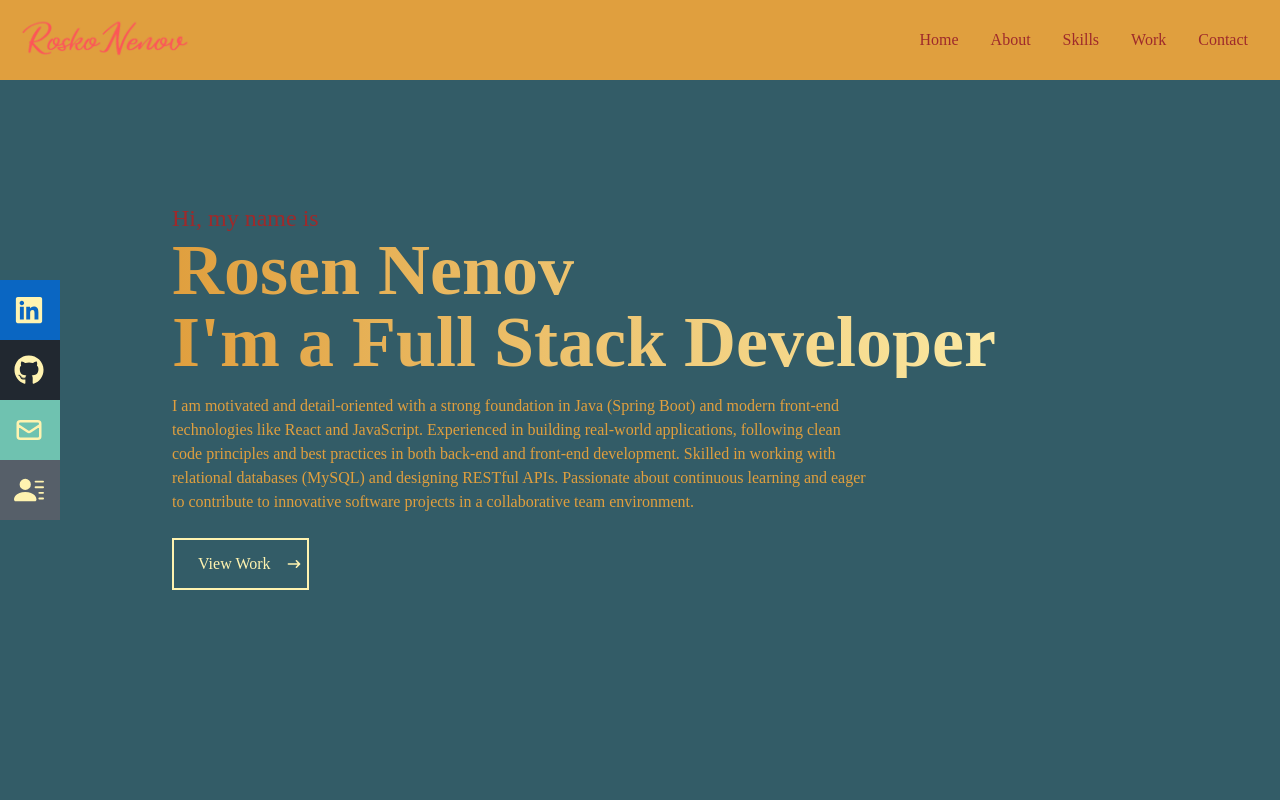
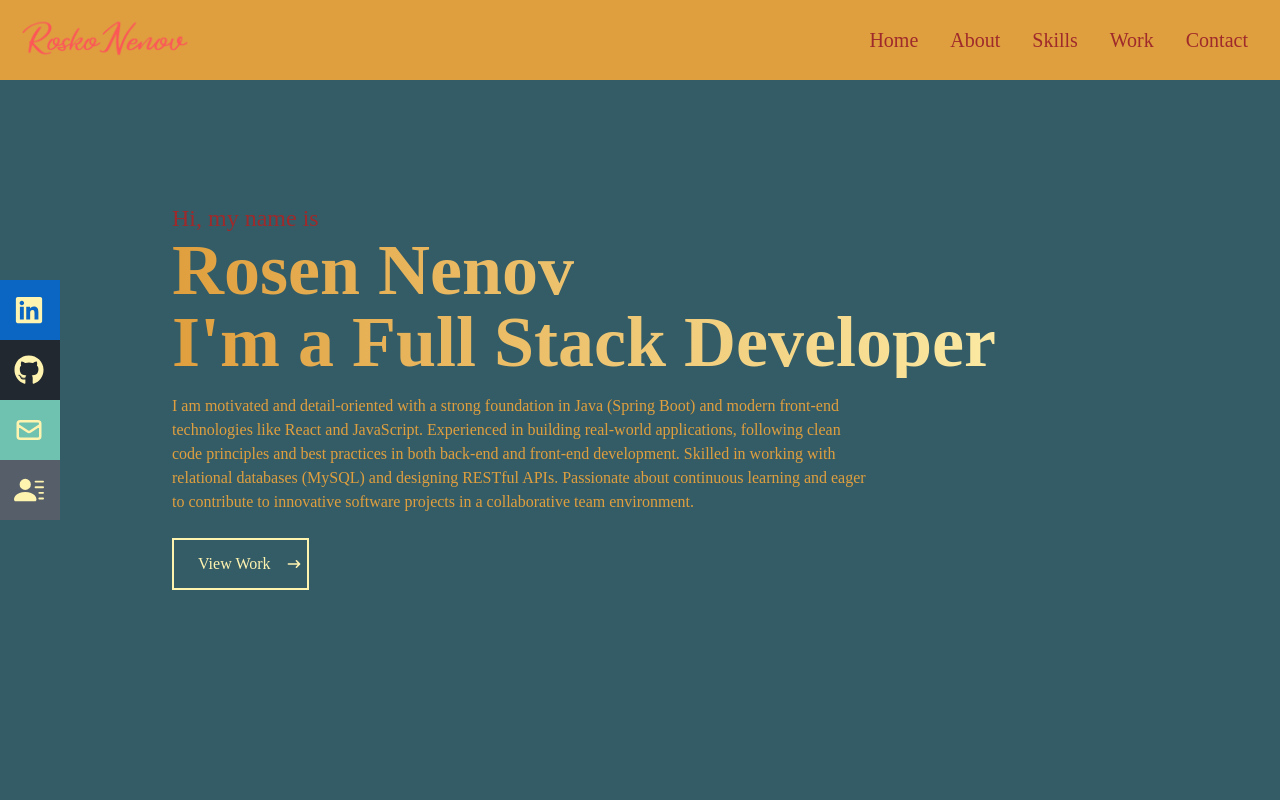
Before and after one commit to roskonenov/portfolio-web-site, a React (Vite) app: page / in a window 1280 px wide. Shown: the top 800 px of the page. Built offline with nearby package versions, Linux system fonts and the light colour scheme; a web font is replaced by a local one.

Commit message:
navigation styling

```diff
--- a/src/components/Navbar.jsx
+++ b/src/components/navbar/Navbar.jsx
@@ -2,11 +2,12 @@ import React, { useState } from 'react';
 import { FaBars, FaTimes, FaGithub, FaLinkedin } from 'react-icons/fa'
 import { HiOutlineMail } from 'react-icons/hi';
 import { BsFillPersonLinesFill } from 'react-icons/bs';
-import Logo from '../assets/logo.png';
-import {Link} from 'react-scroll';
+import Logo from '../../assets/logo.png';
+import { Link } from 'react-scroll';
+import { navLinks } from '../../constant/constant.js'
 
 const Navbar = () => {
-    const [ nav, setNav ] = useState(false);
+    const [nav, setNav] = useState(false);
     const handleClick = () => setNav(!nav);
 
     return (
@@ -17,31 +18,12 @@ const Navbar = () => {
 
             {/* Menu */}
             <ul className='hidden md:flex'>
-                <li className='navbar-link'>
-                    <Link to='home' smooth={true} duration={500} >
-                    Home
+                {navLinks.map(navLink =>
+                    <li key={navLink.id} className='navbar-link'>
+                        <Link to={navLink.url} smooth={true} duration={500} >
+                            <p className='nav__link'>{navLink.label}</p>
                         </Link>
-                </li>
-                <li className='navbar-link'>
-                    <Link to='about' smooth={true} duration={500} >
-                    About
-                    </Link>
-                </li>
-                <li className='navbar-link'>
-                    <Link to='skills' smooth={true} duration={500} >
-                    Skills
-                    </Link>
-                </li>
-                <li className='navbar-link'>
-                    <Link to='work' smooth={true} duration={500} >
-                    Work
-                    </Link>
-                </li>
-                <li className='navbar-link'>
-                    <Link to='contact' smooth={true} duration={500} >
-                    Contact
-                    </Link>
-                </li>
+                    </li>)}
             </ul>
 
             {/* Hamburger */}
@@ -83,22 +65,22 @@ const Navbar = () => {
                 <ul>
                     <li className='w-[160px] h-[60px] flex justify-between items-center ml-[-100px] hover:ml-[-10px] duration-300 bg-[#0a66c2]'>
                         <a className='flex justify-between items-center w-full text-[#fff3b0]' href="https://www.linkedin.com/in/rosen-nenov-2ab7262b6/" target='_blank'>
-                        LinkedIn <FaLinkedin size={30}/>
+                            LinkedIn <FaLinkedin size={30} />
                         </a>
                     </li>
                     <li className='w-[160px] h-[60px] flex justify-between items-center ml-[-100px] hover:ml-[-10px] duration-300 bg-[#212830]'>
                         <a className='flex justify-between items-center w-full text-[#fff3b0]' href="https://github.com/roskonenov" target='_blank'>
-                        GitHub <FaGithub size={30}/>
+                            GitHub <FaGithub size={30} />
                         </a>
                     </li>
                     <li className='w-[160px] h-[60px] flex justify-between items-center ml-[-100px] hover:ml-[-10px] duration-300 bg-[#6fc2b0]'>
                         <Link to='contact' smooth={true} duration={500} className='flex justify-between items-center w-full text-[#fff3b0]' href="/">
-                        Email <HiOutlineMail size={30}/>
+                            Email <HiOutlineMail size={30} />
                         </Link>
                     </li>
                     <li className='w-[160px] h-[60px] flex justify-between items-center ml-[-100px] hover:ml-[-10px] duration-300 bg-[#565f69]'>
                         <a className='flex justify-between items-center w-full text-[#fff3b0]' href="https://drive.google.com/file/d/1mxefq8kM4MUeGtaQ1gGH_1TYIfqX9UwG/view?usp=sharing" target='_blank'>
-                        Resume <BsFillPersonLinesFill size={30}/>
+                            Resume <BsFillPersonLinesFill size={30} />
                         </a>
                     </li>
                 </ul>
--- a/src/components/Skills.jsx
+++ b/src/components/skills/Skills.jsx
@@ -1,5 +1,5 @@
 import React from 'react';
-import { skillCardsData } from '../data/Data.js'
+import { skillCardsData } from '../../data/Data.js'
 import SkillCard from './SkillCard.jsx';
 
 const Skills = () => {
--- a/src/components/Work.jsx
+++ b/src/components/work/Work.jsx
@@ -1,5 +1,5 @@
 import React from 'react';
-import { projectInfo } from '../data/Data.js'
+import { projectInfo } from '../../data/Data.js'
 import ProjectCard from './ProjectCard.jsx';
 
 
--- /dev/null
+++ b/src/constant/constant.js
@@ -0,0 +1,27 @@
+export const navLinks = [
+    {
+        id: 1,
+        url: 'home',
+        label: 'Home'
+    },
+    {
+        id: 2,
+        url: 'about',
+        label: 'About'
+    },
+    {
+        id: 3,
+        url: 'skills',
+        label: 'Skills'
+    },
+    {
+        id: 4,
+        url: 'work',
+        label: 'Work'
+    },
+    {
+        id: 5,
+        url: 'contact',
+        label: 'Contact'
+    },
+];
--- a/src/index.css
+++ b/src/index.css
@@ -29,9 +29,16 @@ li {
     0 0 151px #fff3b0;
 }
 
-.text-bg {
+@layer components {
+
+    .nav__link {
+        @apply relative text-[1.25em] w-fit block after:block after:content-[''] after:absolute after:h-[3px] after:bg-[#f9aaaa] after:w-full after:scale-x-0 hover:after:scale-x-100 after:transition after:duration-300 after:origin-left
+    }
+
+    .text-bg {
     background-image: linear-gradient(to right, #e09f3e 0%, #fff3b0 100%);
     background-clip: text;
     -webkit-background-clip: text;
     -webkit-text-fill-color: transparent;
 }
+}
```
Also changed, not shown: src/App.jsx (+6 -6 lines), src/components/about/About.jsx (renamed from src/components/About.jsx), src/components/contact/Contact.jsx (renamed from src/components/Contact.jsx), src/components/home/Home.jsx (renamed from src/components/Home.jsx), src/components/skills/SkillCard.jsx (renamed from src/components/SkillCard.jsx), src/components/work/ProjectCard.jsx (renamed from src/components/ProjectCard.jsx). Lines whose indentation alone changed are shown as unchanged.
